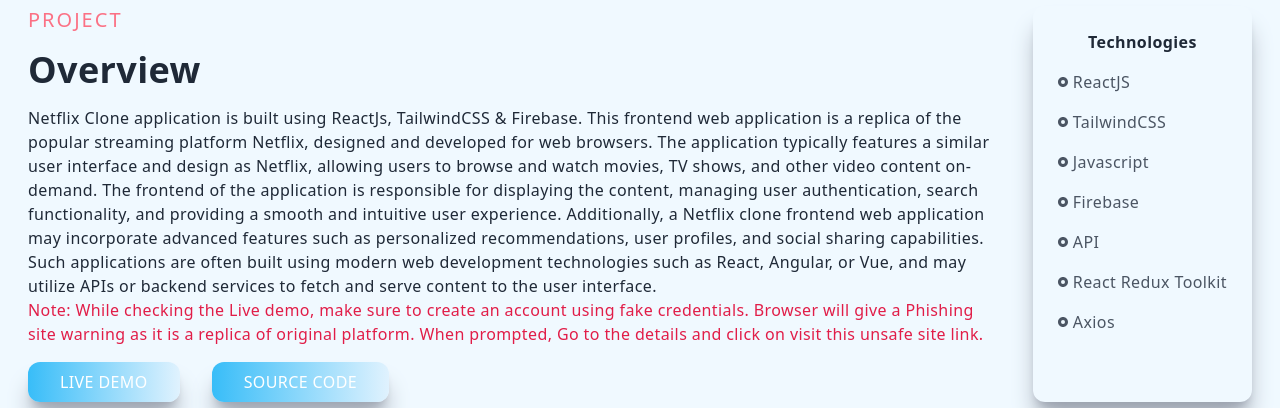
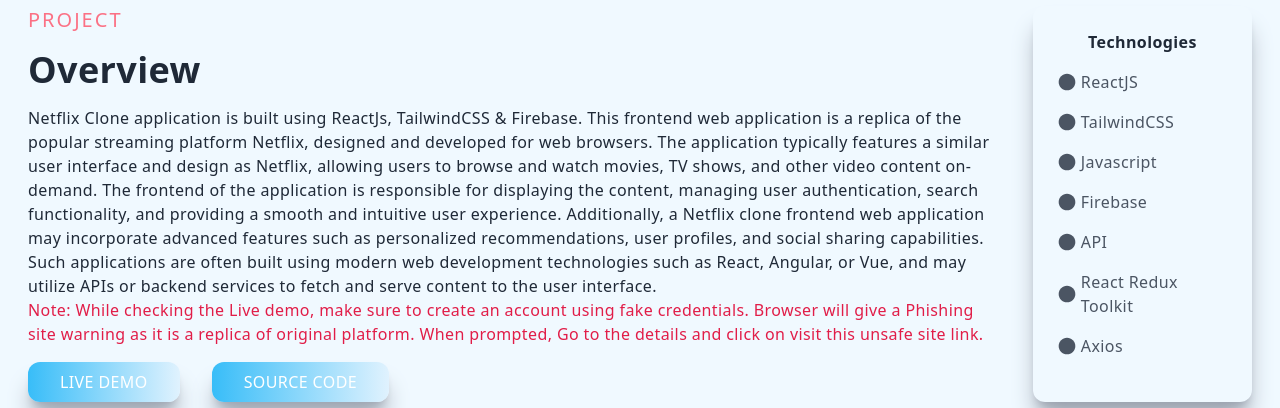
Before and after one commit to vedavyasananthasetty/My-portfolio, a Next.js app: page /netflix1 in a window 1280 px wide. Shown: the part 346-754 px from the top of the page. Built offline with nearby package versions, Linux system fonts and the light colour scheme.

Commit message:
deploy ready

```diff
--- a/pages/ml1.jsx
+++ b/pages/ml1.jsx
@@ -1,8 +1,9 @@
 import Image from 'next/image'
 import React from 'react'
 import mml from '/public/assets/projects/mml.png'
-import {RiRadioButtonFill} from 'react-icons/ri'
+// import {RiRadioButtonFill} from 'react-icons/ri'
 import Link from 'next/link'
+import CircleIcon from '@mui/icons-material/Circle'
 
 
 
@@ -43,10 +44,10 @@
             <div className='p-2'>
               <p className='text-center font-bold pb-2'>Technologies</p>
               <div className='grid grid-cols-3 md:grid-cols-1'>
-                <p className='text-gray-600 py-2 flex items-center'><RiRadioButtonFill className='pr-1'/>Python</p>
-                <p className='text-gray-600 py-2 flex items-center'><RiRadioButtonFill className='pr-1'/>Tkinter</p>
-                <p className='text-gray-600 py-2 flex items-center'><RiRadioButtonFill className='pr-1'/>Flask</p>
-                <p className='text-gray-600 py-2 flex items-center'><RiRadioButtonFill className='pr-1'/>Machine Learning Algorithms</p>
+                <p className='text-gray-600 py-2 flex items-center'><CircleIcon className='pr-1'/>Python</p>
+                <p className='text-gray-600 py-2 flex items-center'><CircleIcon className='pr-1'/>Tkinter</p>
+                <p className='text-gray-600 py-2 flex items-center'><CircleIcon className='pr-1'/>Flask</p>
+                <p className='text-gray-600 py-2 flex items-center'><CircleIcon className='pr-1'/>Machine Learning Algorithms</p>
               </div>
             </div>
           </div>
--- a/pages/netflix1.jsx
+++ b/pages/netflix1.jsx
@@ -1,8 +1,10 @@
 import Image from 'next/image'
 import React from 'react'
 import netflix from '/public/assets/projects/netflix.png'
-import {RiRadioButtonFill} from 'react-icons/ri'
+// import {RiRadioButtonFill} from 'react-icons/ri'
 import Link from 'next/link'
+import CircleIcon from '@mui/icons-material/Circle'
+
 
 
 
@@ -34,13 +36,13 @@
             <div className='p-2'>
               <p className='text-center font-bold pb-2'>Technologies</p>
               <div className='grid grid-cols-3 md:grid-cols-1'>
-                <p className='text-gray-600 py-2 flex items-center'><RiRadioButtonFill className='pr-1'/>ReactJS</p>
-                <p className='text-gray-600 py-2 flex items-center'><RiRadioButtonFill className='pr-1'/>TailwindCSS</p>
-                <p className='text-gray-600 py-2 flex items-center'><RiRadioButtonFill className='pr-1'/>Javascript</p>
-                <p className='text-gray-600 py-2 flex items-center'><RiRadioButtonFill className='pr-1'/>Firebase</p>
-                <p className='text-gray-600 py-2 flex items-center'><RiRadioButtonFill className='pr-1'/>API</p>
-                <p className='text-gray-600 py-2 flex items-center'><RiRadioButtonFill className='pr-1'/>React Redux Toolkit</p>
-                <p className='text-gray-600 py-2 flex items-center'><RiRadioButtonFill className='pr-1'/>Axios</p>
+                <p className='text-gray-600 py-2 flex items-center'><CircleIcon className='pr-1'/>ReactJS</p>
+                <p className='text-gray-600 py-2 flex items-center'><CircleIcon className='pr-1'/>TailwindCSS</p>
+                <p className='text-gray-600 py-2 flex items-center'><CircleIcon className='pr-1'/>Javascript</p>
+                <p className='text-gray-600 py-2 flex items-center'><CircleIcon className='pr-1'/>Firebase</p>
+                <p className='text-gray-600 py-2 flex items-center'><CircleIcon className='pr-1'/>API</p>
+                <p className='text-gray-600 py-2 flex items-center'><CircleIcon className='pr-1'/>React Redux Toolkit</p>
+                <p className='text-gray-600 py-2 flex items-center'><CircleIcon className='pr-1'/>Axios</p>
               </div>
             </div>
           </div>
--- a/pages/pact1.jsx
+++ b/pages/pact1.jsx
@@ -1,8 +1,10 @@
 import Image from 'next/image'
 import React from 'react'
 import pact from '/public/assets/projects/pact.png'
-import {RiRadioButtonFill} from 'react-icons/ri'
+// import {RiRadioButtonFill} from 'react-icons/ri'
 import Link from 'next/link'
+import CircleIcon from '@mui/icons-material/Circle'
+
 
 
 
@@ -33,13 +35,13 @@
             <div className='p-2'>
               <p className='text-center font-bold pb-2'>Technologies</p>
               <div className='grid grid-cols-3 md:grid-cols-1'>
-                <p className='text-gray-600 py-2 flex items-center'><RiRadioButtonFill className='pr-1'/>ReactJS</p>
-                <p className='text-gray-600 py-2 flex items-center'><RiRadioButtonFill className='pr-1'/>NodeJS</p>
-                <p className='text-gray-600 py-2 flex items-center'><RiRadioButtonFill className='pr-1'/>MongoDB</p>
-                <p className='text-gray-600 py-2 flex items-center'><RiRadioButtonFill className='pr-1'/>ExpressJS</p>
-                <p className='text-gray-600 py-2 flex items-center'><RiRadioButtonFill className='pr-1'/>REST API</p>
-                <p className='text-gray-600 py-2 flex items-center'><RiRadioButtonFill className='pr-1'/>Authentication (JWT)</p>
-                <p className='text-gray-600 py-2 flex items-center'><RiRadioButtonFill className='pr-1'/>Bootstrap</p>
+                <p className='text-gray-600 py-2 flex items-center'><CircleIcon className='pr-1'/>ReactJS</p>
+                <p className='text-gray-600 py-2 flex items-center'><CircleIcon className='pr-1'/>NodeJS</p>
+                <p className='text-gray-600 py-2 flex items-center'><CircleIcon className='pr-1'/>MongoDB</p>
+                <p className='text-gray-600 py-2 flex items-center'><CircleIcon className='pr-1'/>ExpressJS</p>
+                <p className='text-gray-600 py-2 flex items-center'><CircleIcon className='pr-1'/>REST API</p>
+                <p className='text-gray-600 py-2 flex items-center'><CircleIcon className='pr-1'/>Authentication (JWT)</p>
+                <p className='text-gray-600 py-2 flex items-center'><CircleIcon className='pr-1'/>Bootstrap</p>
               </div>
             </div>
           </div>
--- a/pages/port1.jsx
+++ b/pages/port1.jsx
@@ -1,8 +1,10 @@
 import Image from 'next/image'
 import React from 'react'
 import port from '/public/assets/projects/port.png'
-import {RiRadioButtonFill} from 'react-icons/ri'
+// import {RiRadioButtonFill} from 'react-icons/ri'
 import Link from 'next/link'
+import CircleIcon from '@mui/icons-material/Circle'
+
 
 
 
@@ -34,9 +36,9 @@
             <div className='p-2'>
               <p className='text-center font-bold pb-2'>Technologies</p>
               <div className='grid grid-cols-3 md:grid-cols-1'>
-                <p className='text-gray-600 py-2 flex items-center'><RiRadioButtonFill className='pr-1'/>NextJS</p>
-                <p className='text-gray-600 py-2 flex items-center'><RiRadioButtonFill className='pr-1'/>TailwindCSS</p>
-                <p className='text-gray-600 py-2 flex items-center'><RiRadioButtonFill className='pr-1'/>Javascript</p>
+                <p className='text-gray-600 py-2 flex items-center'><CircleIcon className='pr-1'/>NextJS</p>
+                <p className='text-gray-600 py-2 flex items-center'><CircleIcon className='pr-1'/>TailwindCSS</p>
+                <p className='text-gray-600 py-2 flex items-center'><CircleIcon className='pr-1'/>Javascript</p>
 
               </div>
             </div>
```
